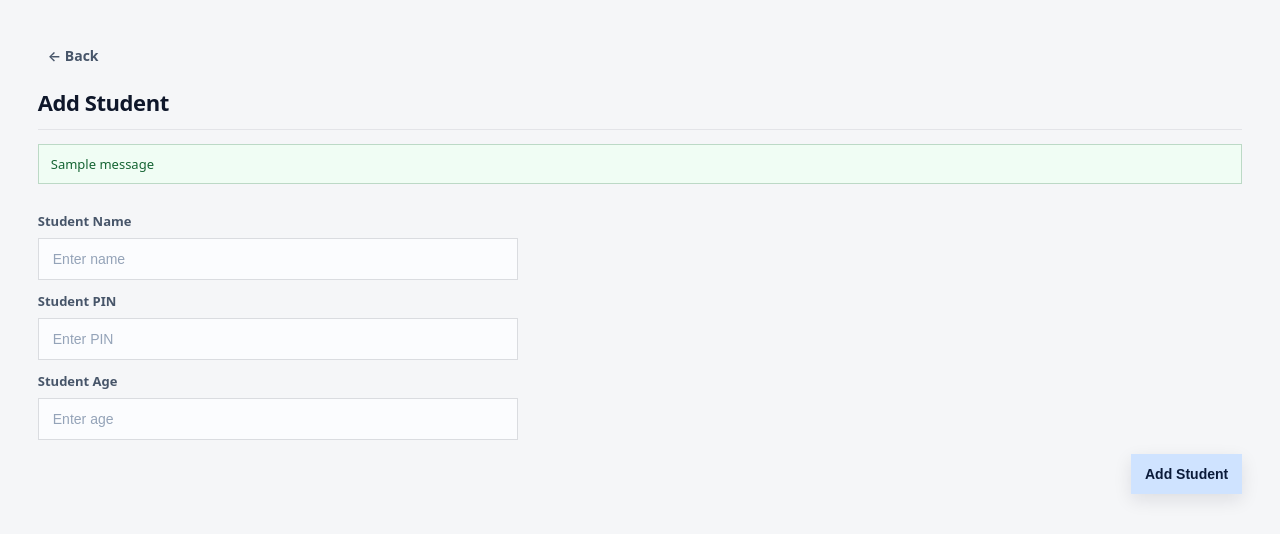
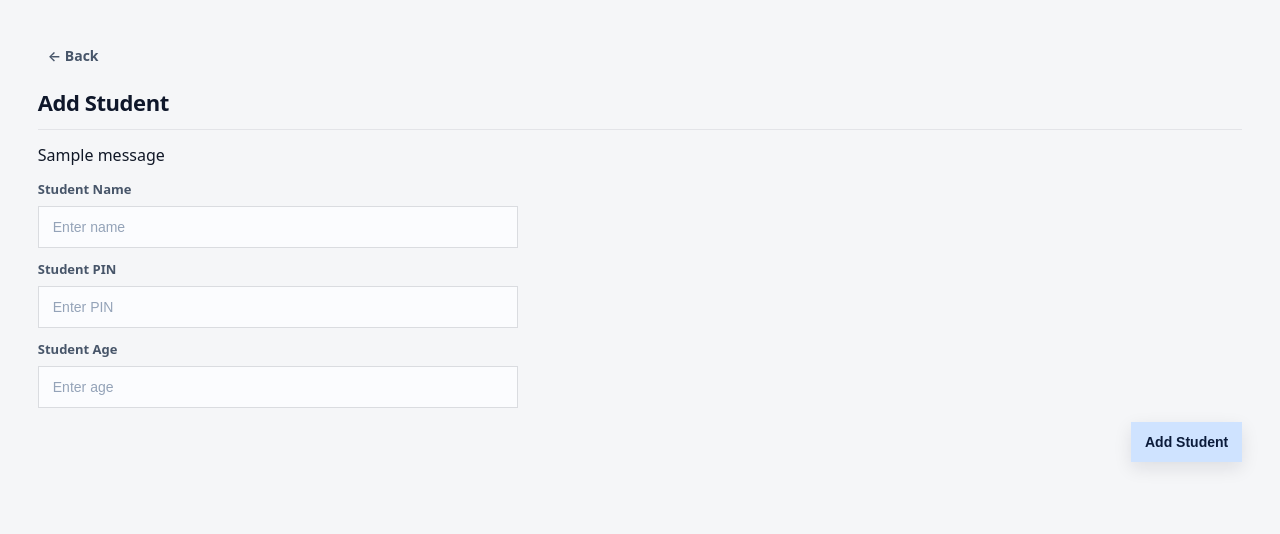
Before and after one commit to joshitha251/student-management-system, a Django app: page /students/add/ in a window 1280 px wide. Shown: the top 534 px of the page. Run offline with Django 5.2, Linux system fonts and the light colour scheme; a user stored in the database is signed in; one stand-in notice (Sample message) is shown.

Commit message:
removed flashmessags

```diff
--- a/students/static/students/style.css
+++ b/students/static/students/style.css
@@ -179,33 +179,6 @@ body{
 
 .link:hover{
     text-decoration: underline;
-}
-
-.flash-messages{
-    display: flex;
-    flex-direction: column;
-    gap: 8px;
-    margin-bottom: 14px;
-}
-
-.flash-message{
-    border: 1px solid rgba(15, 23, 42, 0.14);
-    background: #ffffff;
-    color: #334155;
-    padding: 10px 12px;
-    font-size: 13px;
-}
-
-.flash-message.error{
-    border-color: rgba(127, 29, 29, 0.24);
-    background: #fef2f2;
-    color: #7f1d1d;
-}
-
-.flash-message.success{
-    border-color: rgba(22, 101, 52, 0.24);
-    background: #f0fdf4;
-    color: #166534;
 }
 
 /* --- Register page (centered auth layout) --- */
```
Also changed, not shown: students/templates/students/register.html (+1 -7 lines).
